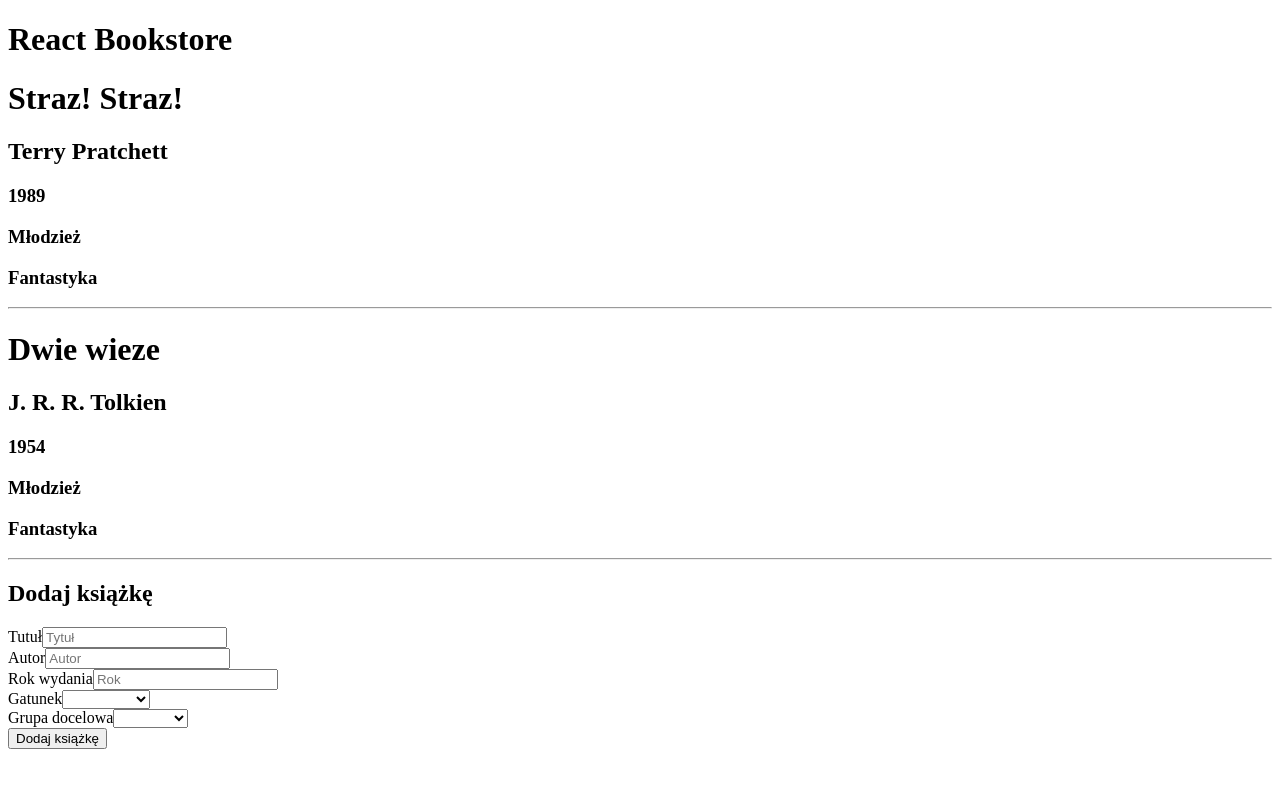
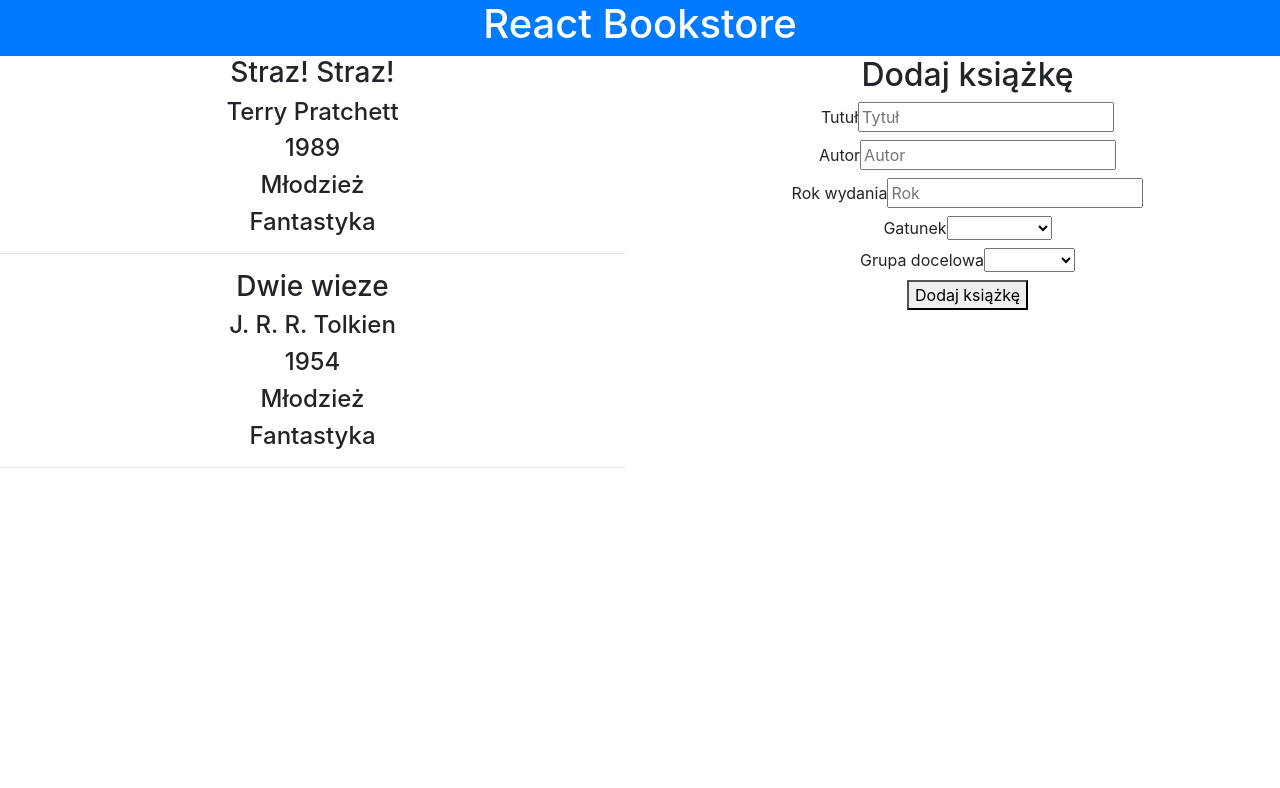
Before and after one commit to kargeb/LibraryReactReduxFirebase, a React (Vite) app: page / in a window 1280 px wide. Shown: the top 788 px of the page. Built offline with nearby package versions, Linux system fonts and the light colour scheme.

Commit message:
installed bootstrap, some layout changes

```diff
--- a/index.html
+++ b/index.html
@@ -5,6 +5,12 @@
     <meta name="viewport" content="width=device-width, initial-scale=1.0" />
     <meta http-equiv="X-UA-Compatible" content="ie=edge" />
     <title>Document</title>
+    <link
+      rel="stylesheet"
+      href="https://maxcdn.bootstrapcdn.com/bootstrap/4.3.1/css/bootstrap.min.css"
+      integrity="sha384-ggOyR0iXCbMQv3Xipma34MD+dH/1fQ784/j6cY/iJTQUOhcWr7x9JvoRxT2MZw1T"
+      crossorigin="anonymous"
+    />
   </head>
   <body>
     <div id="root">Bład skryptów</div>
--- a/package.json
+++ b/package.json
@@ -32,9 +32,11 @@
   },
   "dependencies": {
     "@reach/router": "^1.2.1",
+    "bootstrap": "^4.4.1",
     "firebase": "^7.7.0",
     "re-base": "^4.0.0",
     "react": "^16.12.0",
+    "react-bootstrap": "^1.0.0-beta.16",
     "react-dom": "^16.12.0",
     "react-redux": "^7.1.3",
     "redux": "^4.0.5"
--- a/src/AddBook.jsx
+++ b/src/AddBook.jsx
@@ -21,6 +21,14 @@ class AddBook extends Component {
     console.log(e.target[0].id);
 
     this.addBook(this.state);
+
+    this.setState({
+      title: "",
+      author: "",
+      publicationDate: "",
+      genre: "",
+      audience: ""
+    });
   };
 
   handleForm = e => {
--- a/src/App.jsx
+++ b/src/App.jsx
@@ -1,6 +1,8 @@
 import React, { Component } from "react";
 import AddBook from "./AddBook";
 import Inventory from "./Inventory";
+import "./App.css";
+import { Row, Col, Badge } from "react-bootstrap";
 
 class App extends Component {
   constructor() {
@@ -41,9 +43,17 @@ class App extends Component {
     return (
       <React.StrictMode>
         <div id="created-by-react">
-          <h1>React Bookstore</h1>
-          <Inventory books={this.state.books} path="/" />
-          <AddBook addBook={this.addBook} />
+          <Row className="justify-content-md-center bg-primary text-white">
+            <h1>React Bookstore</h1>
+          </Row>
+          <Row className="text-center">
+            <Col>
+              <Inventory books={this.state.books} path="/" />
+            </Col>
+            <Col>
+              <AddBook addBook={this.addBook} />
+            </Col>
+          </Row>
         </div>
       </React.StrictMode>
     );
--- a/src/Book.jsx
+++ b/src/Book.jsx
@@ -2,11 +2,11 @@ import React from "react";
 
 export const Book = ({ title, author, publicationDate, audience, genre }) => (
   <div>
-    <h1>{title}</h1>
-    <h2>{author}</h2>
-    <h3>{publicationDate}</h3>
-    <h3>{audience}</h3>
-    <h3>{genre}</h3>
+    <h3>{title}</h3>
+    <h4>{author}</h4>
+    <h4>{publicationDate}</h4>
+    <h4>{audience}</h4>
+    <h4>{genre}</h4>
 
     <hr />
   </div>
```
Also changed, not shown: src/App.css (added), 1 other file (tests, documents, lock files or other folders).
